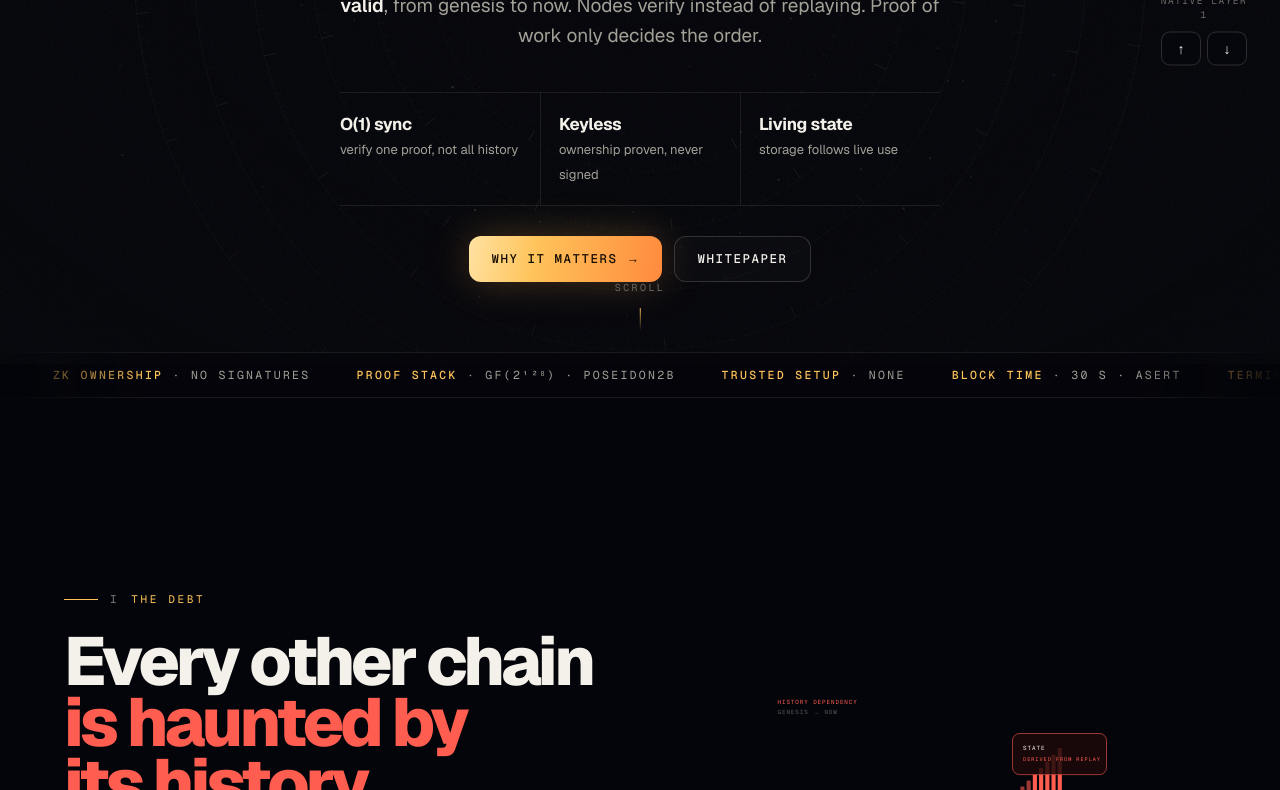
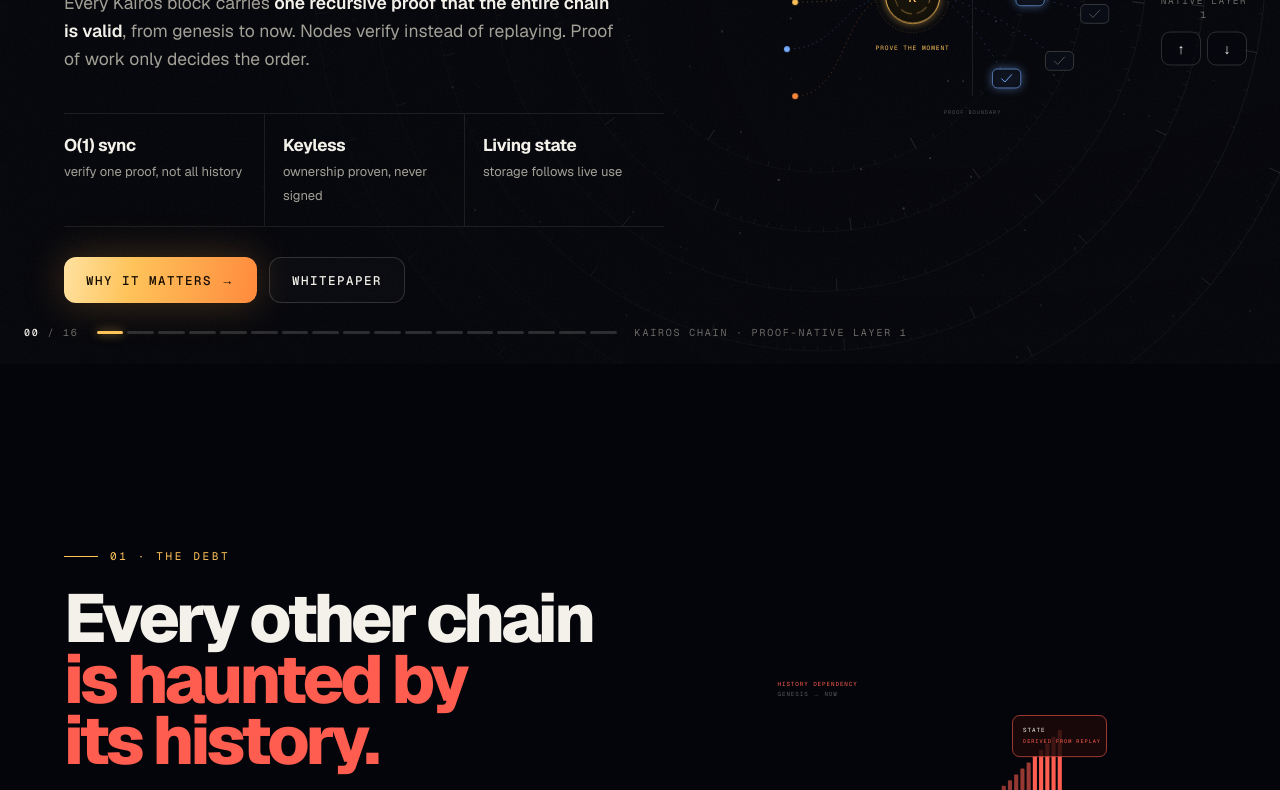
Before and after one commit to PumpLandSOL/kairos-chain, a website: page client/index.html in a window 1280 px wide. Shown: the part 436-1226 px from the top of the page. Drawn offline with nearby package versions, Linux system fonts and the light colour scheme; animation ran at ten frames a second.

Commit message:
Revert "Landing: own layout (centered hero + marquee, zigzag chapters, clock-hour numbering, chip specs, dial-only nav, chronometer follows diagram side)"
This reverts commit a9f21e823598882ed4e53c21c68ac8e28f2df2cf.

```diff
--- a/client/index.html
+++ b/client/index.html
@@ -3,20 +3,6 @@
 <meta name="description" content="Kairos Chain is a proof-native Layer 1. Every block carries one recursive proof of the entire chain, ordered by proof of work. No signatures. No replay. No trusted setup.">
 <meta property="og:title" content="Kairos Chain: the present proves the past"><meta property="og:description" content="A proof-native Layer 1. Every block carries one recursive proof of the entire chain."><meta property="og:image" content="/og.png"><meta name="twitter:card" content="summary_large_image">
 <style>
-.ch.alt{grid-template-columns:minmax(0,1fr) minmax(0,660px);padding:110px 64px 110px 150px}.ch.alt>div:first-child{order:2}.ch.alt .scene{order:1}
-.ch.hero{grid-template-columns:1fr;text-align:center;justify-items:center;padding:120px 64px 150px}.ch.hero .scene{display:none}.ch.hero .kick{justify-content:center}.ch.hero .kick::after{content:'';width:34px;height:1px;background:currentColor}
-.ch.hero .lead{margin:26px auto 0;max-width:640px;font-size:19px}.ch.hero .cta{justify-content:center}.ch.hero .tri{margin:40px auto 0;text-align:left}
-.ch.hero h1{font-size:clamp(64px,9.6vw,172px);line-height:.86}.ch.hero h2{font-size:clamp(54px,7vw,120px)}
-.chips{display:grid;grid-template-columns:repeat(3,1fr);gap:10px;margin-top:30px;max-width:620px}.chips div{border:1px solid var(--line);border-radius:14px;padding:14px 16px;background:rgba(10,12,20,.55);backdrop-filter:blur(6px)}
-.chips span{display:block;font-family:'Geist Mono';font-size:9.5px;letter-spacing:.16em;text-transform:uppercase;color:var(--gold);margin-bottom:8px}.chips b{font-weight:500;font-size:14px;line-height:1.4;display:block}
-.hour{font-family:'Geist Mono';color:var(--fg);opacity:.5}
-.marq{position:absolute;left:0;right:0;bottom:34px;overflow:hidden;border-top:1px solid var(--line);border-bottom:1px solid var(--line);padding:13px 0;background:rgba(4,5,10,.5);mask-image:linear-gradient(90deg,transparent,#000 12%,#000 88%,transparent)}
-.marq div{display:flex;gap:46px;width:max-content;animation:mq 46s linear infinite;font-family:'Geist Mono';font-size:11.5px;letter-spacing:.2em;text-transform:uppercase;color:var(--mu);white-space:nowrap}.marq b{color:var(--gold);font-weight:500}@keyframes mq{to{transform:translateX(-50%)}}
-.scroll-cue{position:absolute;bottom:96px;left:50%;transform:translateX(-50%);font-family:'Geist Mono';font-size:10px;letter-spacing:.24em;color:var(--dim);text-transform:uppercase}.scroll-cue::after{content:'';display:block;width:1px;height:30px;margin:10px auto 0;background:linear-gradient(var(--gold),transparent);animation:cue 1.8s ease-in-out infinite}@keyframes cue{50%{transform:scaleY(.4);transform-origin:top}}
-body.flip .vig{background:radial-gradient(ellipse at 28% 50%,transparent 0,rgba(4,5,10,.25) 45%,rgba(4,5,10,.85) 100%),linear-gradient(270deg,rgba(4,5,10,.92) 0,rgba(4,5,10,.55) 38%,transparent 60%)}
-body.center .vig{background:radial-gradient(ellipse at 50% 50%,rgba(4,5,10,.35) 0,rgba(4,5,10,.6) 50%,rgba(4,5,10,.92) 100%)}
-.vig{transition:background .8s}
-@media(max-width:1100px){.ch.alt{grid-template-columns:1fr;padding:100px 22px 70px}.ch.alt>div:first-child{order:0}.chips{grid-template-columns:1fr}.marq{bottom:10px}.scroll-cue{display:none}.ch.hero{padding:110px 20px 120px}}
 html{scroll-snap-type:y proximity}
 #chrono{position:fixed;inset:0;width:100vw;height:100vh;z-index:0;pointer-events:none}
 .vig{position:fixed;inset:0;z-index:1;pointer-events:none;background:radial-gradient(ellipse at 72% 50%,transparent 0,rgba(4,5,10,.25) 45%,rgba(4,5,10,.85) 100%),linear-gradient(90deg,rgba(4,5,10,.92) 0,rgba(4,5,10,.55) 38%,transparent 60%)}
@@ -56,6 +42,7 @@
 <canvas id="chrono"></canvas><div class="vig"></div><div class="grain"></div>
 <main id="deck"></main>
 <div class="dial" id="dial"></div>
+<div class="ticks"><span id="tk-n"><b>00</b></span><div class="seg" id="seg"></div><span id="tk-l">cover</span></div>
 <script src="/k.js"></script>
 <script>
 // ---------- svg vocabulary ----------
@@ -161,21 +148,21 @@
 ];
 // ---------- build ----------
 const deck = $('deck');
-const HR = ['XII', 'I', 'II', 'III', 'IV', 'V', 'VI', 'VII', 'VIII', 'IX', 'X', 'XI', 'XII', 'I', 'II', 'III', 'XII'], heroI = (i) => i === 0 || i === CH.length - 1;
-deck.innerHTML = CH.map((c, i) => `<section class="ch ${heroI(i) ? 'hero' : i % 2 ? '' : 'alt'}" id="${c.id}" data-i="${i}"><div><div class="kick rv"><span class="hour">${HR[i]}</span>${c.k.replace(/^\d+ · /, '')}</div>${i === 0 ? '<h1 class="rv" style="--d:.1">' + c.h + '</h1>' : '<h2 class="rv" style="--d:.1">' + c.h + '</h2>'}<p class="lead rv" style="--d:.2">${c.p}</p>
+deck.innerHTML = CH.map((c, i) => `<section class="ch" id="${c.id}" data-i="${i}"><div><div class="kick rv">${c.k}</div>${i === 0 ? '<h1 class="rv" style="--d:.1">' + c.h + '</h1>' : '<h2 class="rv" style="--d:.1">' + c.h + '</h2>'}<p class="lead rv" style="--d:.2">${c.p}</p>
   ${c.tri ? `<div class="tri rv" style="--d:.3">${c.tri.map(([a, b]) => `<div><b>${a}</b><span>${b}</span></div>`).join('')}</div>` : ''}
-  ${c.spec ? `<div class="chips rv" style="--d:.3">${c.spec.map(([a, b]) => `<div><span>${a}</span><b>${b}</b></div>`).join('')}</div>` : ''}
+  ${c.spec ? `<div class="spec rv" style="--d:.3">${c.spec.map(([a, b]) => `<div><span>${a}</span><b>${b}</b></div>`).join('')}</div>` : ''}
   ${c.ca ? `<div class="rv" style="--d:.35"><span class="ca-pill"><em>$KAI CA</em><span id="ca">${KAI.ca || 'published at launch'}</span>${KAI.ca ? `<button class="btn" style="height:30px;padding:0 12px" onclick="copy(KAI.ca)">copy</button>` : ''}</span></div>` : ''}
   ${c.cta ? `<div class="cta rv" style="--d:.4">${c.cta.map(([t, u, p]) => `<a class="btn ${p ? 'pri' : ''}" href="${u}">${t}</a>`).join('')}</div>` : ''}</div>
-  <div class="scene">${c.s()}</div>${i === 0 ? `<div class="scroll-cue">scroll</div><div class="marq"><div>${[0, 1].map(() => [['Recursive proofs', 'every block'], ['ZK ownership', 'no signatures'], ['Proof stack', 'GF(2¹²⁸) · Poseidon2b'], ['Trusted setup', 'none'], ['Block time', '30 s · ASERT'], ['Terminal proof', '≈1 MB at any height'], ['Post-quantum', 'NIST Cat 1 · conditional'], ['Dev allocation', '0%']].map(([a, b]) => `<span><b>${a}</b> · ${b}</span>`).join('')).join('')}</div></div>` : ''}</section>`).join('');
+  <div class="scene">${c.s()}</div></section>`).join('');
 chrome('/');
 // ---------- nav: dial + ticks ----------
 let cur = 0; const secs = [...document.querySelectorAll('.ch')];
+$('seg').innerHTML = CH.map((_, i) => `<i data-i="${i}"></i>`).join(''); $('seg').onclick = (e) => { const i = e.target.dataset.i; if (i != null) go(+i); };
 $('dial').innerHTML = `<svg viewBox="0 0 92 92"><circle cx="46" cy="46" r="40" fill="rgba(6,8,14,.7)" stroke="rgba(244,241,234,.12)"/>${CH.map((_, i) => { const a = -Math.PI / 2 + i / CH.length * Math.PI * 2; return `<line id="dt${i}" x1="${46 + 33 * Math.cos(a)}" y1="${46 + 33 * Math.sin(a)}" x2="${46 + 39 * Math.cos(a)}" y2="${46 + 39 * Math.sin(a)}" stroke="rgba(244,241,234,.25)" stroke-width="2" stroke-linecap="round"/>`; }).join('')}<line id="dh" x1="46" y1="46" x2="46" y2="16" stroke="#ffc35a" stroke-width="2" stroke-linecap="round" style="transform-origin:46px 46px;transition:transform .8s cubic-bezier(.6,0,.2,1)"/><circle cx="46" cy="46" r="3" fill="#f4f1ea"/><text id="dn" x="46" y="66" fill="#f4f1ea" font-family="Geist Mono" font-size="10" text-anchor="middle">00</text></svg><div class="lb" id="dl">cover</div><div class="ar"><button onclick="go(cur-1)" aria-label="previous">↑</button><button onclick="go(cur+1)" aria-label="next">↓</button></div>`;
 function go(i) { i = Math.max(0, Math.min(CH.length - 1, i)); secs[i].scrollIntoView({ behavior: 'smooth' }); }
-function setCur(i) { cur = i; const n = HR[i], lab = CH[i].k.replace(/^\d+ · /, '');
-  $('dh').style.transform = `rotate(${i / CH.length * 360}deg)`; $('dn').textContent = n; $('dl').textContent = lab; document.body.classList.toggle('flip', !heroI(i) && i % 2 === 0); document.body.classList.toggle('center', heroI(i));
-  CH.forEach((_, k) => { $('dt' + k).setAttribute('stroke', k === i ? '#ffc35a' : k < i ? 'rgba(255,195,90,.45)' : 'rgba(244,241,234,.25)'); }); TARGET = i; }
+function setCur(i) { cur = i; const n = String(i).padStart(2, '0'), lab = CH[i].k.replace(/^\d+ · /, '');
+  $('dh').style.transform = `rotate(${i / CH.length * 360}deg)`; $('dn').textContent = n; $('dl').textContent = lab; $('tk-n').innerHTML = `<b>${n}</b> / ${String(CH.length - 1).padStart(2, '0')}`; $('tk-l').textContent = lab;
+  CH.forEach((_, k) => { $('dt' + k).setAttribute('stroke', k === i ? '#ffc35a' : k < i ? 'rgba(255,195,90,.45)' : 'rgba(244,241,234,.25)'); }); [...$('seg').children].forEach((e, k) => e.className = k === i ? 'on' : k < i ? 'past' : ''); TARGET = i; }
 const io = new IntersectionObserver((es) => es.forEach((e) => { if (e.isIntersecting) { e.target.classList.add('act'); if (e.intersectionRatio > .5) setCur(+e.target.dataset.i); } }), { threshold: [.2, .55] }); secs.forEach((s) => io.observe(s));
 addEventListener('keydown', (e) => { if (['ArrowDown', 'PageDown', 'j'].includes(e.key)) { e.preventDefault(); go(cur + 1); } if (['ArrowUp', 'PageUp', 'k'].includes(e.key)) { e.preventDefault(); go(cur - 1); } });
 // ---------- live scene bits ----------
@@ -189,11 +176,11 @@
   draw(); setInterval(draw, 2600); })();
 (() => { let t = 0; setInterval(() => { t++; $('nonce').textContent = '0x' + (Math.random() * 2 ** 32 >>> 0).toString(16).padStart(8, '0').slice(0, 6) + '…'; $('pw').textContent = t % 40 > 34 ? 'FOUND · BLOCK SEALED ✓' : 'searching · ' + (t * 7919 % 99991).toLocaleString() + ' tries'; }, 90); })();
 // ---------- the chronometer (background) ----------
-let TARGET = 0; (() => { const cv = $('chrono'), g = cv.getContext('2d'); let w, h, dpr, ang = 0, mx = 0, my = 0, side = .5; const stars = Array.from({ length: 160 }, () => [Math.random(), Math.random(), Math.random()]);
+let TARGET = 0; (() => { const cv = $('chrono'), g = cv.getContext('2d'); let w, h, dpr, ang = 0, mx = 0, my = 0; const stars = Array.from({ length: 160 }, () => [Math.random(), Math.random(), Math.random()]);
   const fit = () => { dpr = Math.min(2, devicePixelRatio || 1); w = innerWidth; h = innerHeight; cv.width = w * dpr; cv.height = h * dpr; g.setTransform(dpr, 0, 0, dpr, 0, 0); }; fit(); addEventListener('resize', fit);
   addEventListener('mousemove', (e) => { mx = e.clientX / w - .5; my = e.clientY / h - .5; });
   const t0 = performance.now();
-  function frame(now) { const sd = w <= 1100 || heroI(TARGET) ? .5 : TARGET % 2 ? .64 : .36; side += (sd - side) * .05; const t = (now - t0) / 1000, cx = w * side + mx * 18, cy = h * .5 + my * 14, R = Math.min(w, h) * .62;
+  function frame(now) { const t = (now - t0) / 1000, cx = w * (w > 1100 ? .64 : .5) + mx * 18, cy = h * .5 + my * 14, R = Math.min(w, h) * .62;
     g.clearRect(0, 0, w, h);
     for (const [x, y, z] of stars) { g.fillStyle = `rgba(244,241,234,${.08 + z * .25 * (.6 + .4 * Math.sin(t * (.5 + z) + x * 20))})`; g.fillRect(x * w, y * h, 1 + z, 1 + z); }
     const want = TARGET / CH.length * Math.PI * 2; ang += (want - ang) * .045;
```
